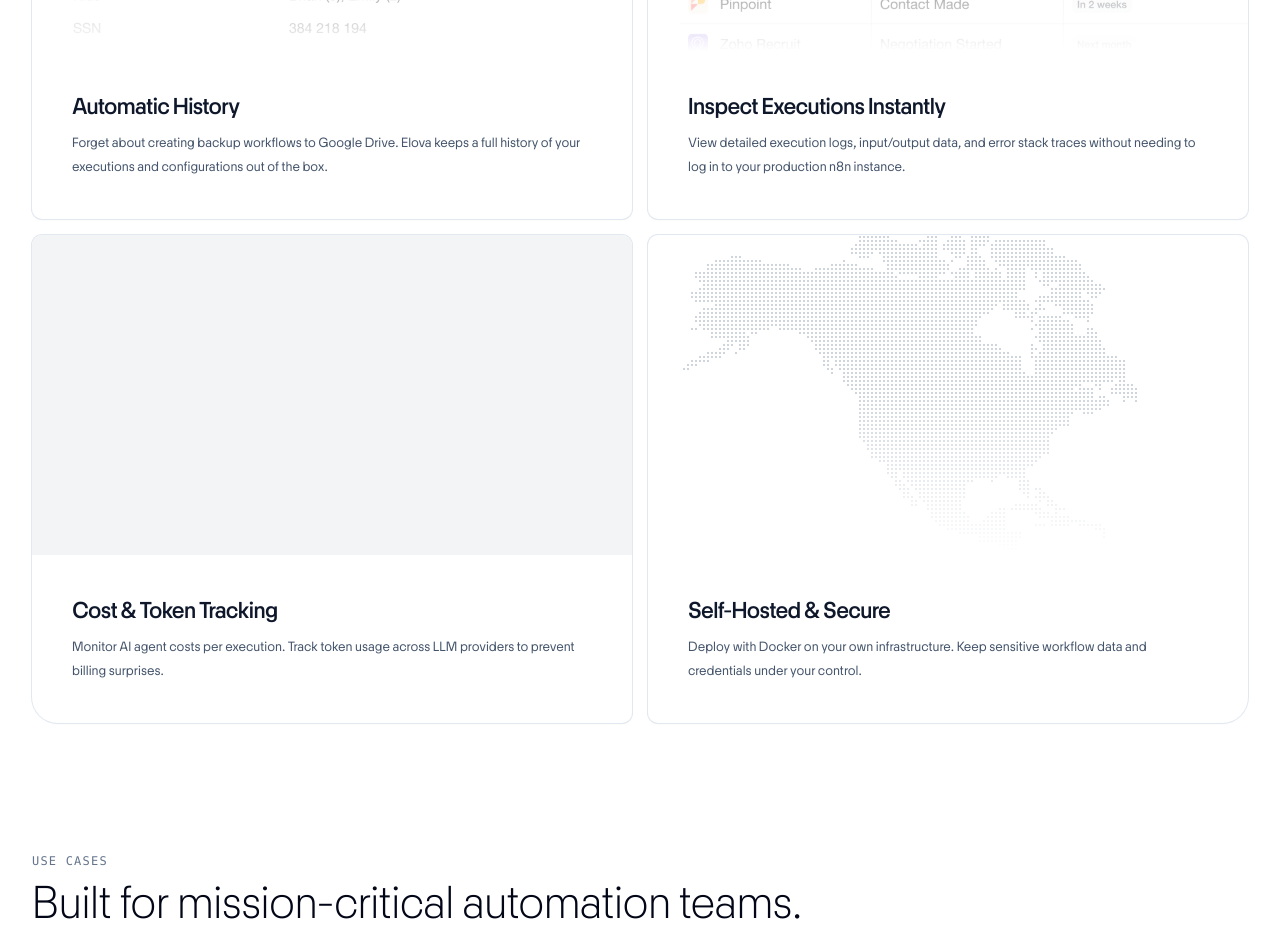
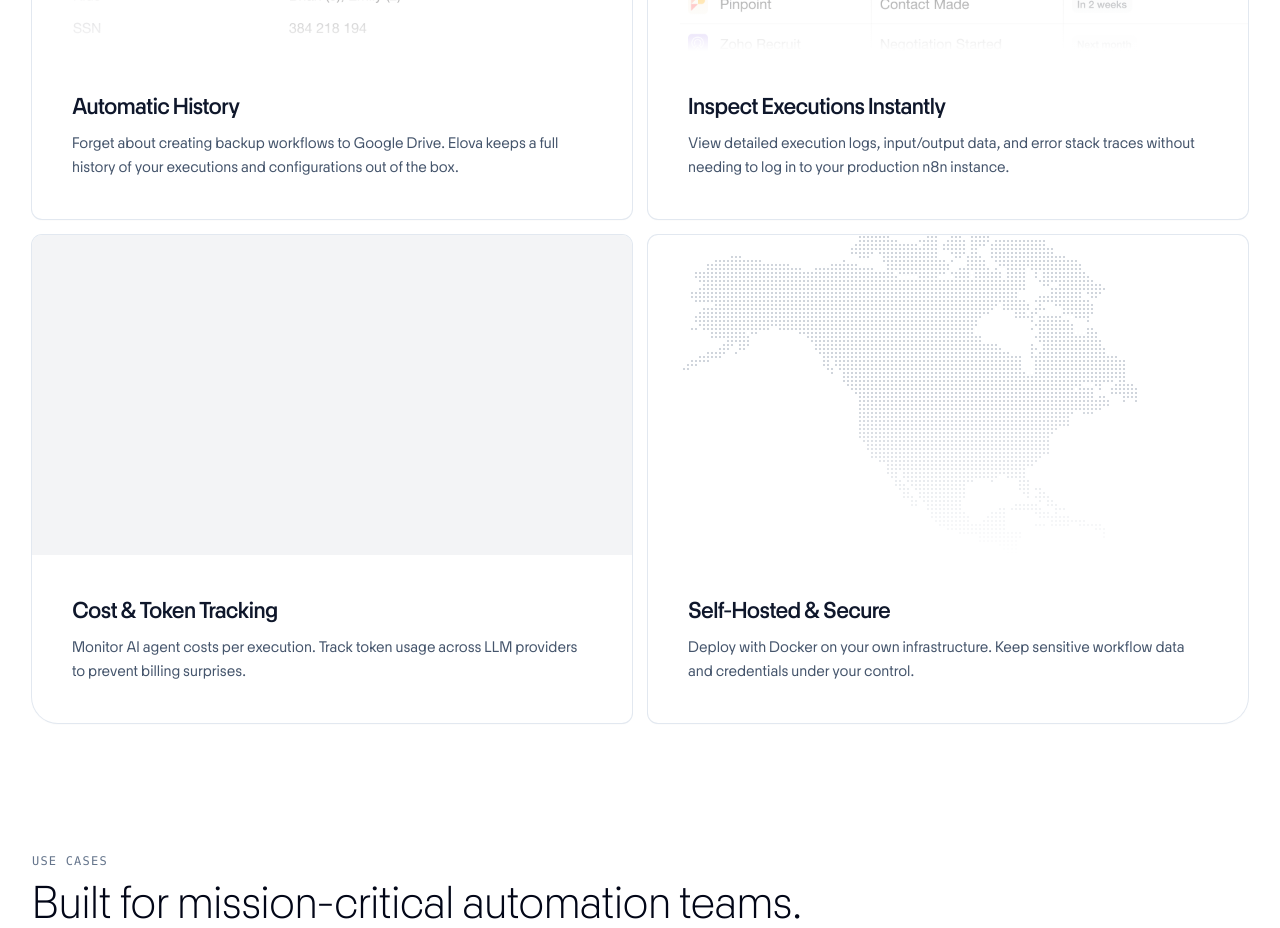
Before and after one commit to philipphaunstetter/elova-sales, a Next.js app: page / in a window 1280 px wide. Shown: the part 1380-2308 px from the top of the page. Built offline with nearby package versions, Linux system fonts and the light colour scheme.

Commit message:
fix: update feature card description font-size to 16px
- Change from text-sm/6 (14px) to text-base (16px) to match Figma design
- Maintain 24px line-height (leading-6)

Co-Authored-By: Warp <agent@warp.dev>

```diff
--- a/src/components/bento-card.tsx
+++ b/src/components/bento-card.tsx
@@ -58,7 +58,7 @@ export function BentoCard({
         <p className={clsx("text-2xl/8 font-medium tracking-tight text-slate-900", eyebrow ? "mt-1" : "")}>
           {title}
         </p>
-        <p className="mt-2 max-w-[600px] text-sm/6 text-slate-600">
+        <p className="mt-2 max-w-[600px] text-base leading-6 text-slate-600">
           {description}
         </p>
       </div>
```
